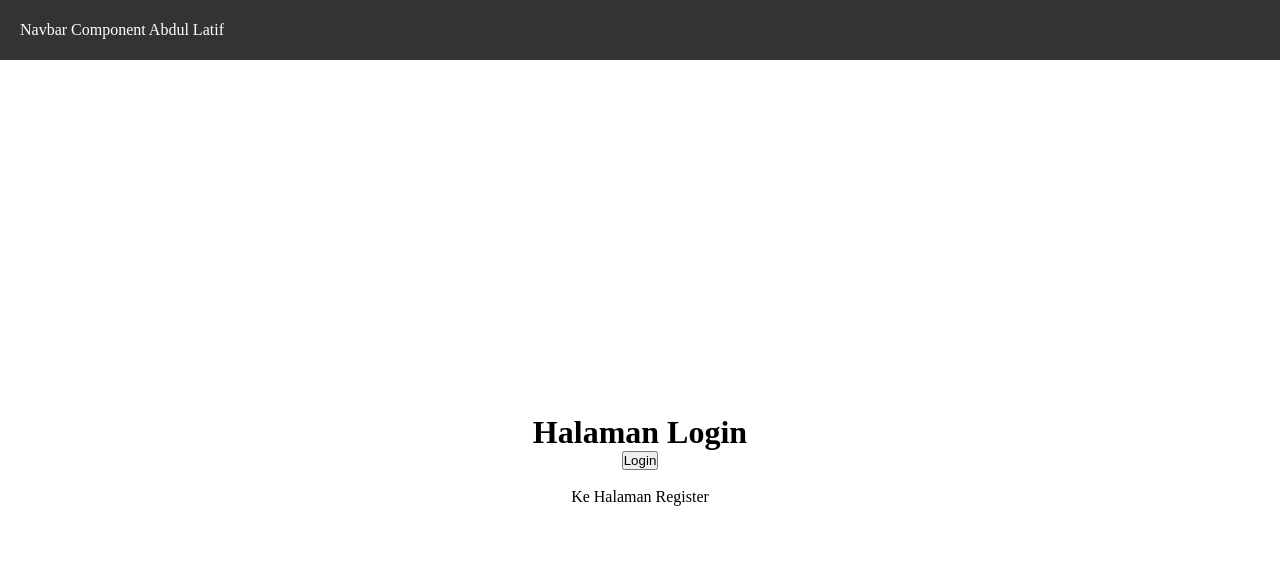
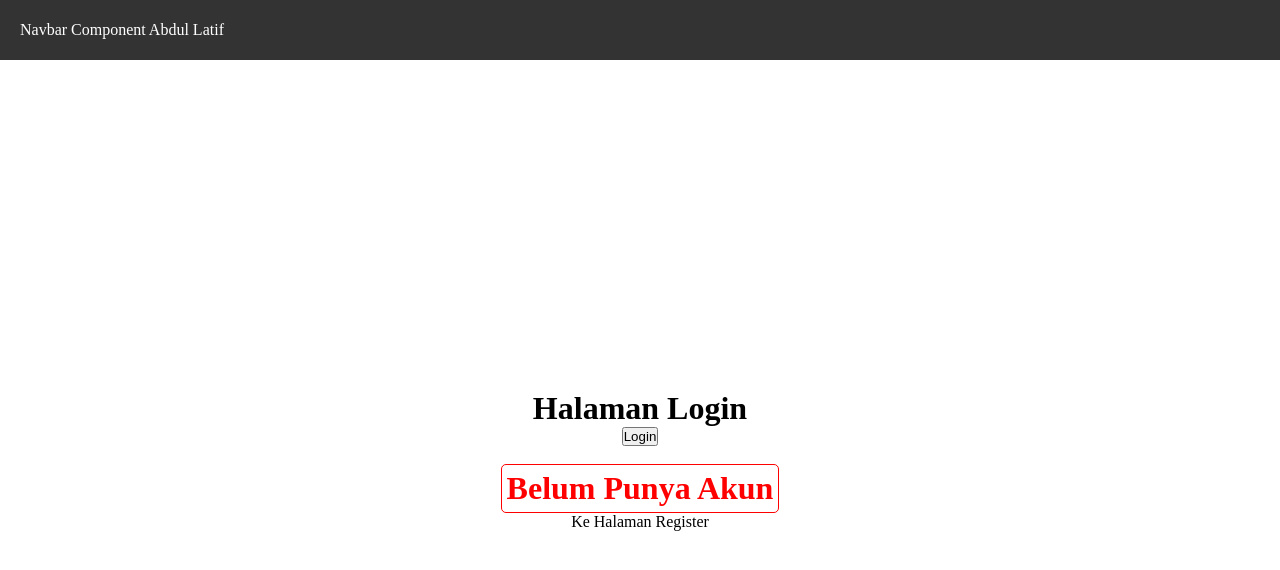
Before and after one commit to abdullatifm1127/PBF_JS5, a Next.js app: page /views/auth/login in a window 1280 px wide. Shown: the top 570 px of the page. Built offline with nearby package versions, Linux system fonts and the light colour scheme.

Commit message:
Langkah 6

```diff
--- a/src/pages/views/auth/login/index.tsx
+++ b/src/pages/views/auth/login/index.tsx
@@ -11,6 +11,7 @@
         <div className={styles.login}>
             <h1>Halaman Login</h1>
             <button onClick={()=> handleLogin()}>Login</button><br />
+            <h1 style={{color:"red", border:"1px solid red", borderRadius:"5px", padding:"5px"}}>Belum Punya Akun</h1>
             <Link href="/auth/register">Ke Halaman Register</Link>
         </div>
     );
```
